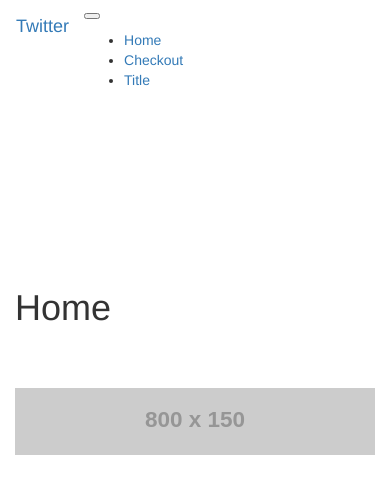
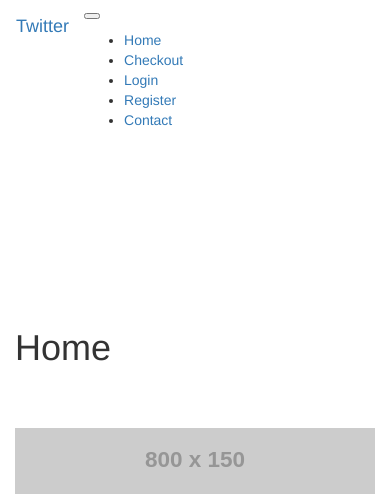
Before and after one commit to dragonr23/twitter_commerce, a Flask app: page / in a window 390 px wide, after a click that opens the changed part. Shown: the top 494 px of the page. Run offline with Flask 2, Linux system fonts and the light colour scheme; grey boxes labelled with a size stand in for pictures from a placeholder-image service; some libraries are stand-ins or nearby versions.

Commit message:
Form pages completed, TODO: Add profile page and database

```diff
--- a/app/routes.py
+++ b/app/routes.py
@@ -1,10 +1,13 @@
 from app import app
-from flask import render_template
+from flask import render_template, url_for, redirect
+from app.forms import TitleForm, ContactForm, LoginForm, RegisterForm
+
 
 
 @app.route('/')
 @app.route('/index')
-def index():
+@app.route('/index/<header>', methods=['GET'])
+def index(header=''):
     products = [
     {
     'id': 1001,
@@ -32,13 +35,51 @@ def index():
     }
 
     ]
-    return render_template('index.html', products=products,title='Home')
+    return render_template('index.html', products=products,title='Home',header=header)
 
 
 @app.route('/checkout')
 def checkout():
     return render_template('checkout.html', title='Checkout')
 
-@app.route('/title')
+@app.route('/title', methods=['GET', 'POST'])
 def title():
-    return render_template('form.html', title='Change Title')
+    #create and instance of the form
+    form = TitleForm()
+
+    #write a conditional that checks if form was submitted properly, then do something with the DataRequired
+
+    if form.validate_on_submit():
+        # print(f'{form.title.data}') #name of form . name of input . data
+        return redirect(url_for('index', header=form.title.data))
+    return render_template('form.html', form=form, title='Change Title')
+
+@app.route('/login', methods=['GET', 'POST'])
+def login():
+    form = LoginForm()
+
+    if form.validate_on_submit():
+
+        pass
+
+    return render_template('form.html', form=form, title='Login')
+
+@app.route('/register', methods=['GET', 'POST'])
+def register():
+    form = RegisterForm()
+
+    if form.validate_on_submit():
+
+        pass
+
+    return render_template('form.html', form=form, title='Register')
+
+@app.route('/contact', methods=['GET', 'POST'])
+def contact():
+    form = ContactForm()
+
+    if form.validate_on_submit():
+
+        pass
+
+    return render_template('form.html', form=form, title='Contact Us')
--- a/app/templates/base.html
+++ b/app/templates/base.html
@@ -45,14 +45,35 @@ Twitter Commerce - {{ title }}
         <a class="nav-link" href="{{ url_for('checkout')}}">Checkout</a>
       </li>
 
-      {% if title == 'Change Title'%}
+      {% if title == 'Login'%}
         <li class="nav-item active">
       {% else %}
       <li class="nav-item">
       {% endif %}
 
-        <a class="nav-link" href="#">Title</a>
+        <a class="nav-link" href="{{ url_for('login')}}">Login</a>
       </li>
+
+      {% if title == 'Register'%}
+        <li class="nav-item active">
+      {% else %}
+      <li class="nav-item">
+      {% endif %}
+
+        <a class="nav-link" href="{{ url_for('register')}}">Register</a>
+      </li>
+
+
+      {% if title == 'Contact Us'%}
+        <li class="nav-item active">
+      {% else %}
+      <li class="nav-item">
+      {% endif %}
+
+        <a class="nav-link" href="{{ url_for('contact')}}">Contact</a>
+      </li>
+
+
     </ul>
   </div>
 </nav>
--- a/app/templates/index.html
+++ b/app/templates/index.html
@@ -6,7 +6,11 @@
 
 <div class="row">
   <div class="col-md-12">
+    {% if header !='' %}
+    <h1>{{ header }}</h1>
+    {% else %}
     <h1>{{ title }}</h1>
+    {% endif %}
   </div>
 </div><!-- ends row -->
 
--- /dev/null
+++ b/config.py
@@ -0,0 +1,5 @@
+import os
+
+class Config():
+    #environ.get will look at the enviroment variables and see if the secret key is included. It will use that value if so.
+    SECRET_KEY = os.environ.get('SECRET_KEY') or 'you-will-never-guess'
```
Also changed, not shown: app/__init__.py (+7 -1 lines), app/forms.py (added, +30 -0 lines), app/templates/form.html (added, +24 -0 lines).
